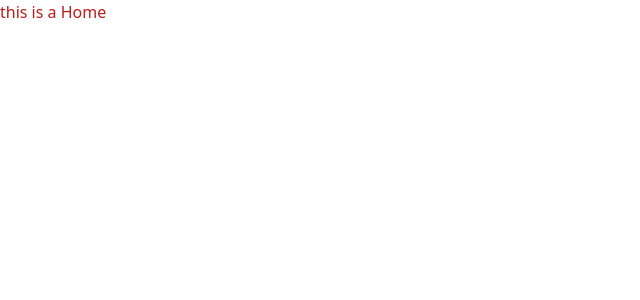
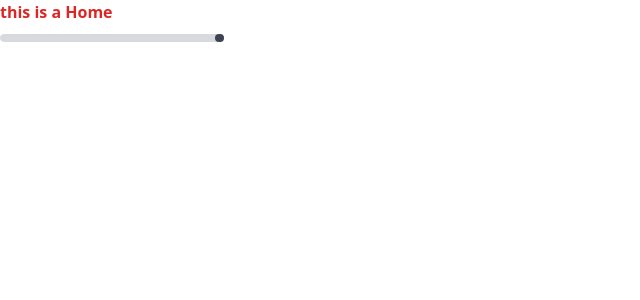
Before and after one commit to ALTA-CAPSTONE-GROUP1/REPO-FE, a React (Vite) app: page / in a window 1280 px wide. Shown: the top 300 px of the page, without its empty margins (0-640 px from the left). Built offline with nearby package versions, Linux system fonts and the light colour scheme.

Commit message:
innitial commit

```diff
--- a/package.json
+++ b/package.json
@@ -12,6 +12,7 @@
   "dependencies": {
     "@reduxjs/toolkit": "^1.9.5",
     "axios": "^1.3.5",
+    "daisyui": "^2.51.6",
     "localforage": "^1.10.0",
     "match-sorter": "^6.3.1",
     "react": "^18.2.0",
--- a/src/pages/index.tsx
+++ b/src/pages/index.tsx
@@ -1,7 +1,15 @@
 import { FC } from "react";
 
 const Home: FC = () => {
-  return <div className=" text-red-700">this is a Home</div>;
+  return (
+    <div>
+      <div className=" font-bold text-red-600">this is a Home</div>
+
+      <div>
+        <progress className="progress w-56"></progress>
+      </div>
+    </div>
+  );
 };
 
 export default Home;
--- a/tailwind.config.js
+++ b/tailwind.config.js
@@ -4,5 +4,6 @@ export default {
   theme: {
     extend: {},
   },
-  plugins: [],
+  // eslint-disable-next-line no-undef
+  plugins: [require("daisyui")],
 };
```
